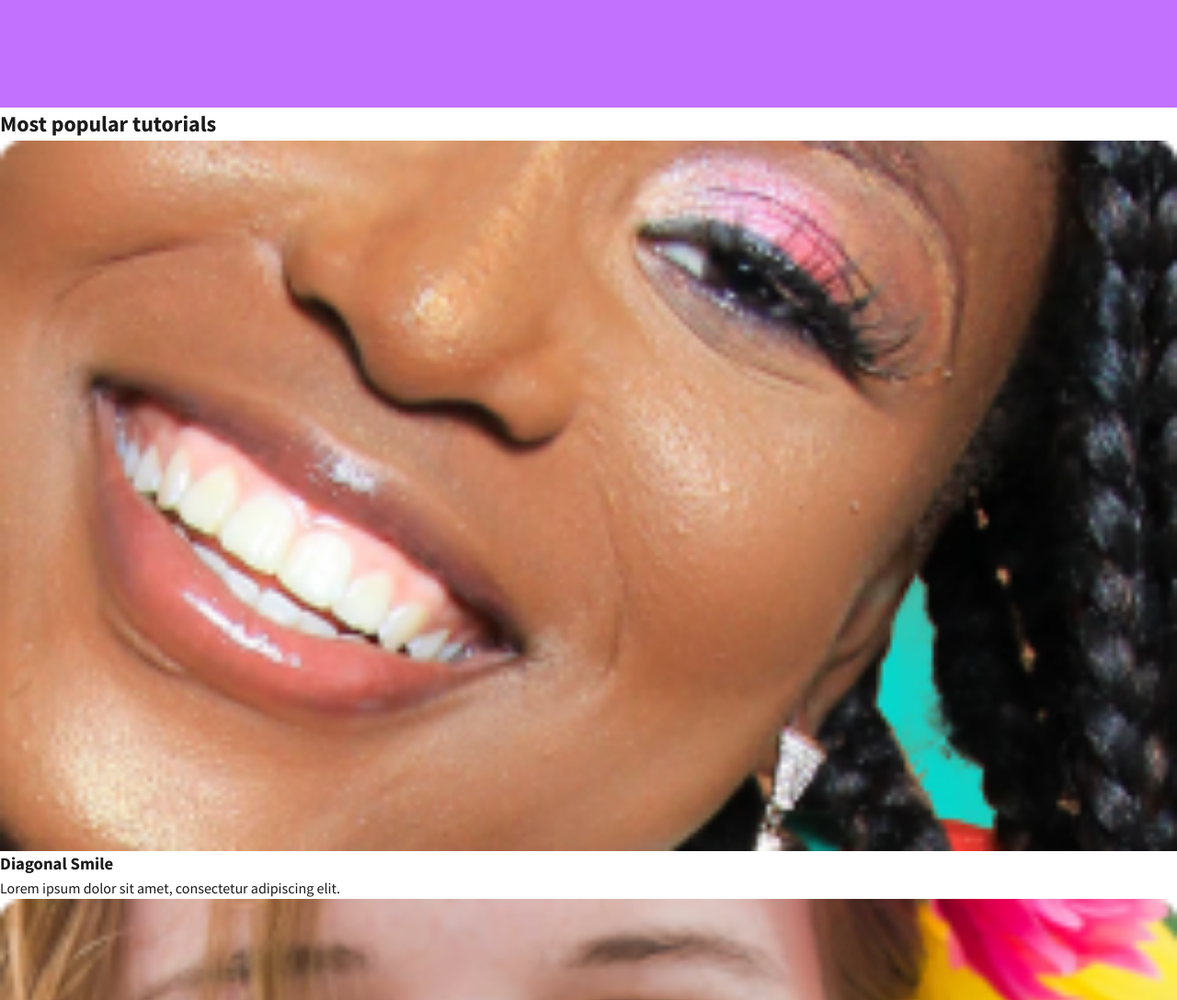
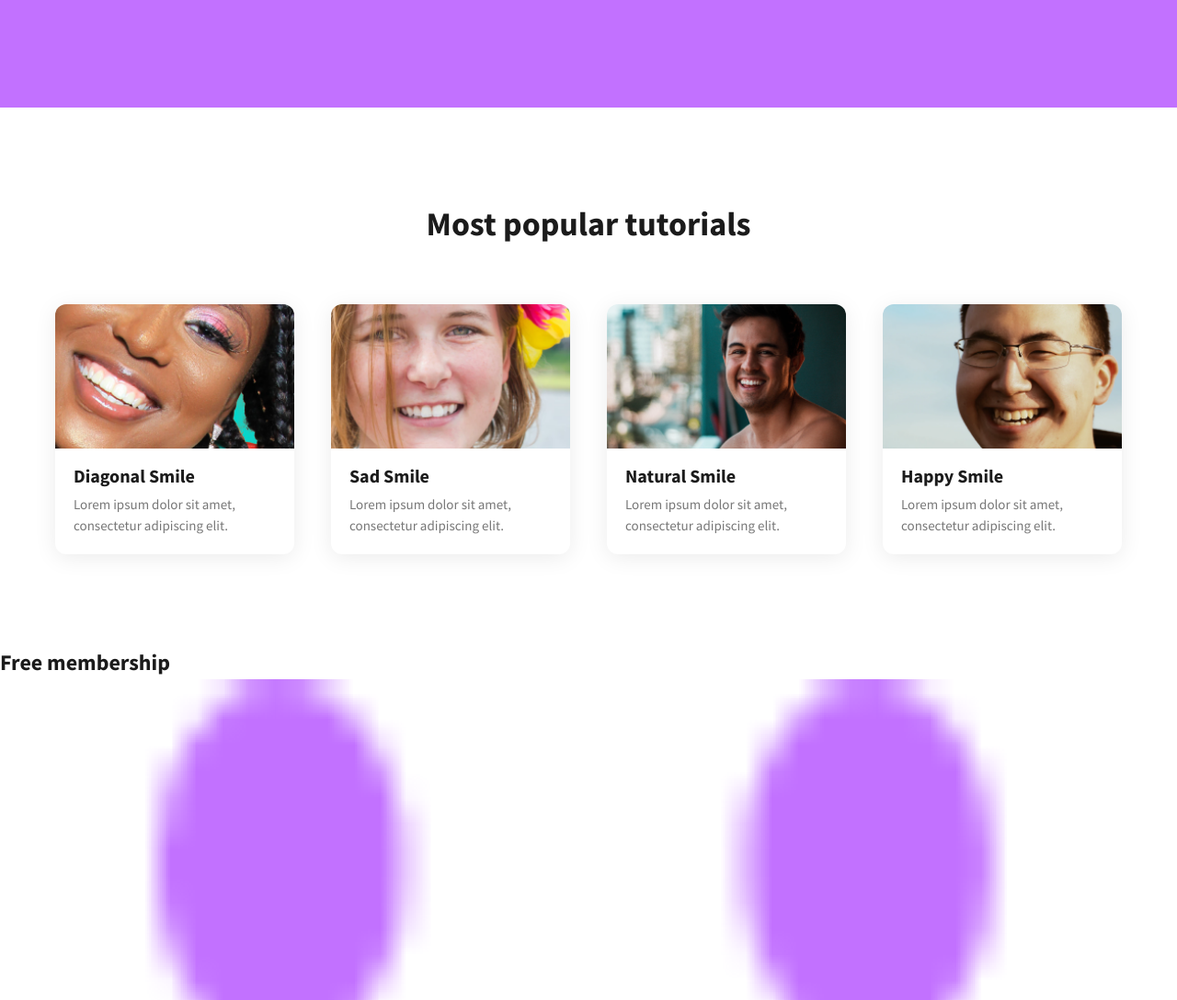
Before and after one commit to George-christian/alx_html_css, a plain HTML site: page css_advanced/index.html in a window 1280 px wide. Shown: the part 1203-2291 px from the top of the page at 92% size. Drawn offline with Linux system fonts and the light colour scheme.

Commit message:
Add videos list section styling

```diff
--- a/css_advanced/styles.css
+++ b/css_advanced/styles.css
@@ -191,3 +191,54 @@ header nav a:hover {
   font-size: 18px;
   opacity: 0.9;
 }
+
+
+.videos {
+  padding: 100px 60px;
+  text-align: center;
+}
+
+.videos h2 {
+  font-size: 36px;
+  margin-bottom: 60px;
+}
+
+.videos h2 span {
+  color: var(--main-purple);
+}
+
+.video-grid {
+  display: grid;
+  grid-template-columns: repeat(4, 1fr);
+  gap: 40px;
+}
+
+.video-card {
+  background: #fff;
+  padding-bottom: 20px;
+  box-shadow: 0 4px 25px rgba(0, 0, 0, 0.08);
+  border-radius: 12px;
+  text-align: left;
+}
+
+.video-card img {
+  border-radius: 12px 12px 0 0;
+}
+
+.video-card h3 {
+  padding: 15px 20px 5px;
+  font-size: 20px;
+}
+
+.video-card p {
+  padding: 0 20px;
+  font-size: 15px;
+  color: #777;
+}
+
+.video-meta {
+  display: flex;
+  justify-content: space-between;
+  padding: 15px 20px 0;
+  align-items: center;
+}
```
